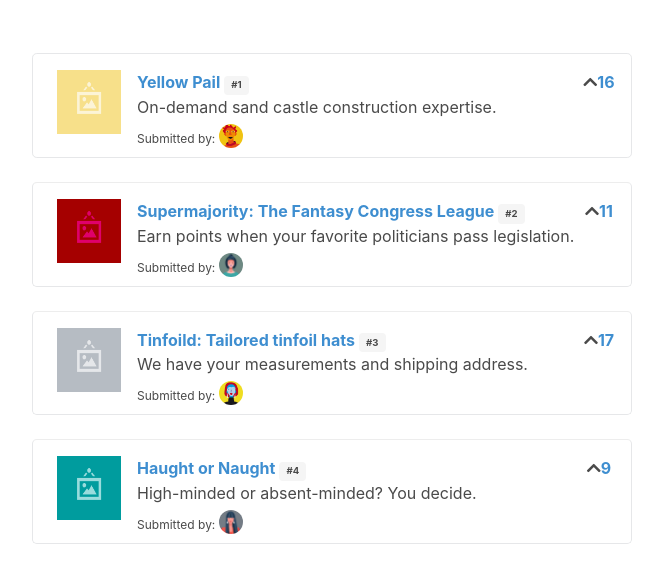
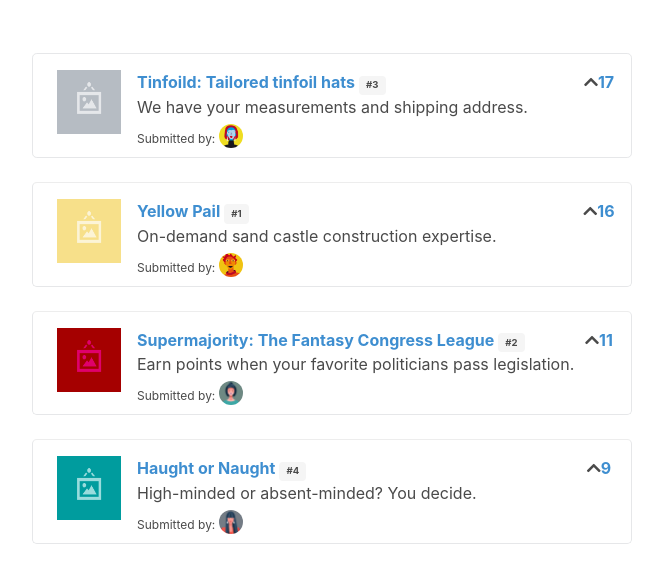
Before and after one commit to Juraci/upvote, a plain HTML site: page app/index.html in a window 1280 px wide. Shown: the part 71-654 px from the top of the page, without its empty margins (308-971 px from the left). Drawn offline with nearby package versions, Linux system fonts and the light colour scheme.

Commit message:
computed properties

```diff
--- a/app/index.html
+++ b/app/index.html
@@ -14,7 +14,7 @@
   <div id="app">
     <h2 class="title has-text-centered dividing-header">UpVote!</h2>
     <div class="section">
-      <article v-for="submission in submissions" v-bind:key="submission.id" class="media">
+      <article v-for="submission in sortedSubmissions" v-bind:key="submission.id" class="media">
         <figure class="media-left">
           <img class="image is-64x64" v-bind:src="submission.submissionImage">
         </figure>
--- a/app/main.js
+++ b/app/main.js
@@ -2,5 +2,10 @@ new Vue({
   el: '#app',
   data: {
     submissions: Seed.submissions
+  },
+  computed: {
+    sortedSubmissions () {
+      return this.submissions.sort((a, b) => { return b.votes - a.votes });
+    }
   }
 });
```
